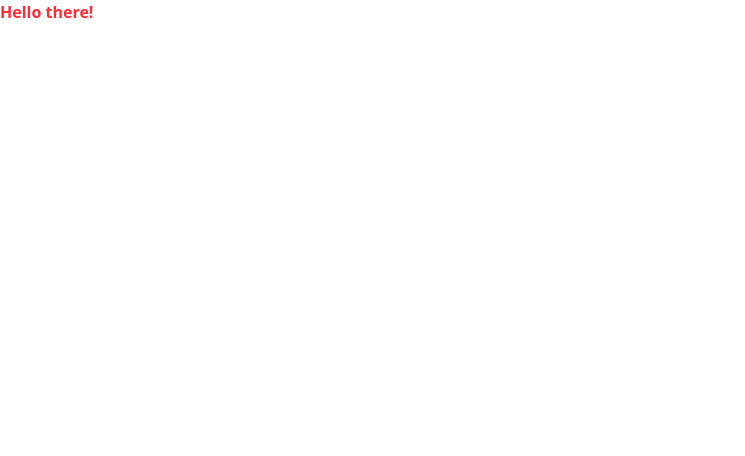
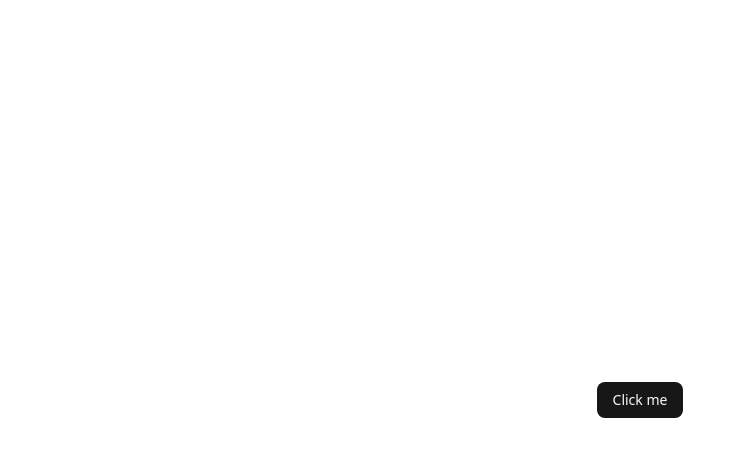
Before and after one commit to damianadamus/n8n_app, a Next.js app: page / in a window 1280 px wide. Shown: the top 456 px of the page, without its empty margins (0-745 px from the left). Built offline with nearby package versions, Linux system fonts and the light colour scheme.

Commit message:
Testing Button component

```diff
--- a/src/app/page.tsx
+++ b/src/app/page.tsx
@@ -1,9 +1,13 @@
-import {cn} from "@/lib/utils";
+import { Button } from "@/components/ui/button";
 import {allowedDisplayValues} from "next/dist/compiled/@next/font/dist/constants";
 
 const Page = () => {
     return (
-        <div className={cn("text-red-500 font-extrabold")}>Hello there!</div>
+        <div className="min-h-screen min-w-screen flex items-center justify-center">
+            <Button>
+                Click me
+            </Button>
+        </div>
     )
 }
 export default Page
```
